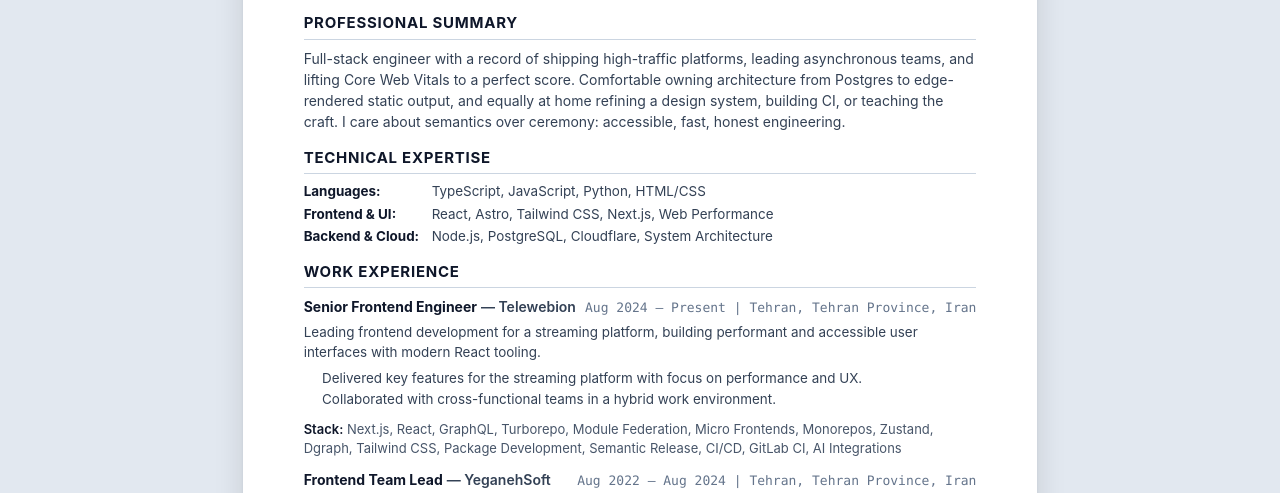
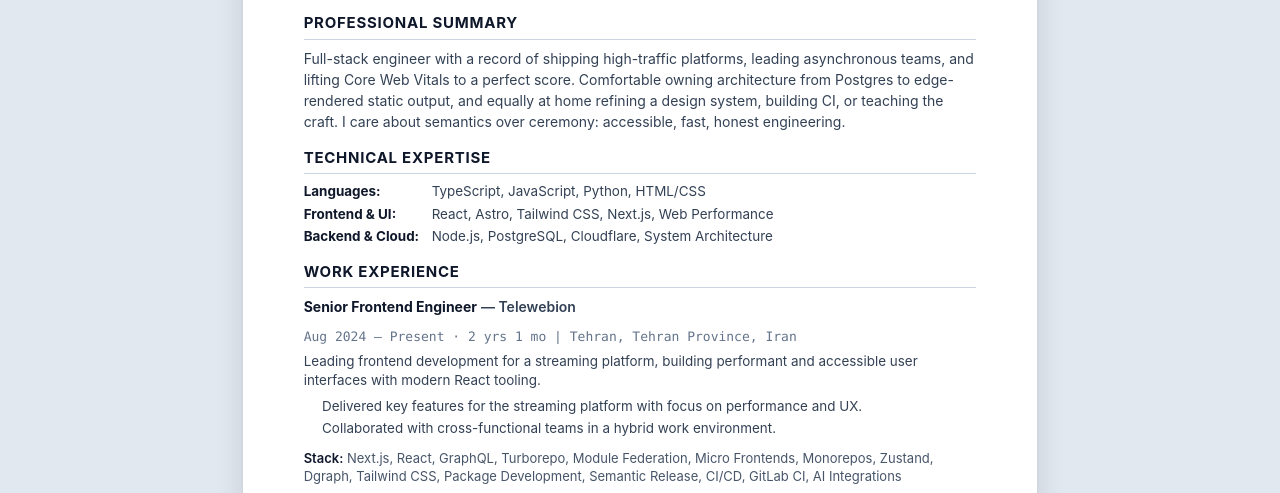
Before and after one commit to AlirezaGhadyani/my-portfolio, an Astro site: page /print/resume in a window 1280 px wide. Shown: the part 297-790 px from the top of the page. Built offline with nearby package versions, Linux system fonts and the light colour scheme; Astro itself is replaced by a stand-in of ours; a web font is replaced by a local one.

Commit message:
feat(present): add human-readable duration helper for experience entries
Introduce a `duration()` function in the presentation layer that
computes elapsed time between two YYYY-MM dates as a compact string
(e.g., "2 yrs", "11 mos", "1 yr 7 mos"). Wire it into the
ExperienceSection component, print resume layout, and plain-text
resume generator so each role now displays its tenure alongside
the existing date range. Includes unit tests covering multi-year,
sub-year, ongoing, and malformed-input cases.

```diff
--- a/scripts/generate-txt.ts
+++ b/scripts/generate-txt.ts
@@ -3,7 +3,7 @@
 import { fileURLToPath } from "node:url";
 import { resumeData } from "../src/data/resume.ts";
 import { applyVariant, type ResumeVariant } from "../src/data/variants.ts";
-import { certificationLine, dateRange, educationLine, orderedExperience, skillLine } from "../src/domain/present.ts";
+import { certificationLine, dateRange, duration, educationLine, orderedExperience, skillLine } from "../src/domain/present.ts";
 
 const __filename = fileURLToPath(import.meta.url);
 const __dirname = path.dirname(__filename);
@@ -45,7 +45,7 @@
 	for (const exp of orderedExperience(experience)) {
 		const dates = dateRange(exp.startDate, exp.endDate);
 		lines.push(`${exp.role} | ${exp.company} | ${exp.location}`);
-		lines.push(`Dates: ${dates}`);
+		lines.push(`Dates: ${dates} (${duration(exp.startDate, exp.endDate)})`);
 		lines.push(exp.summary);
 		for (const h of exp.highlights) {
 			lines.push(`  * ${h}`);
--- a/src/domain/present.ts
+++ b/src/domain/present.ts
@@ -16,6 +16,35 @@
 /** Formats an open or closed date range with one consistent separator. */
 export function dateRange(start: string, end?: string): string {
 	return `${monthYear(start)} – ${end ? monthYear(end) : "Present"}`;
+}
+
+/** Calculates a human-readable duration between two YYYY-MM dates (e.g., "2 yrs 1 mo"). */
+export function duration(start: string, end?: string): string {
+	const [, startYear, startMonth] = monthPattern.exec(start) ?? [];
+	if (!startYear || !startMonth) throw new Error(`Invalid start date: ${start}`);
+
+	let endYear: number;
+	let endMonth: number;
+	if (end) {
+		const [, ey, em] = monthPattern.exec(end) ?? [];
+		if (!ey || !em) throw new Error(`Invalid end date: ${end}`);
+		endYear = Number(ey);
+		endMonth = Number(em);
+	} else {
+		const now = new Date();
+		endYear = now.getUTCFullYear();
+		endMonth = now.getUTCMonth() + 1;
+	}
+
+	let months = (endYear - Number(startYear)) * 12 + (endMonth - Number(startMonth)) + 1;
+	if (months < 0) months = 0;
+
+	const years = Math.floor(months / 12);
+	const remaining = months % 12;
+
+	if (years === 0) return `${remaining} mo${remaining !== 1 ? "s" : ""}`;
+	if (remaining === 0) return `${years} yr${years !== 1 ? "s" : ""}`;
+	return `${years} yr${years !== 1 ? "s" : ""} ${remaining} mo${remaining !== 1 ? "s" : ""}`;
 }
 
 /** Primary experience first, then newest start date, without mutating the input. */
--- a/src/pages/print/resume/[...variant].astro
+++ b/src/pages/print/resume/[...variant].astro
@@ -3,7 +3,7 @@
 import "../../../styles/print.css";
 import { resumeData } from "../../../data/resume.ts";
 import { applyVariant, VARIANTS, type ResumeVariant } from "../../../data/variants.ts";
-import { certificationLine, dateRange, educationLine, orderedExperience, skillLine } from "../../../domain/present.ts";
+import { certificationLine, dateRange, duration, educationLine, orderedExperience, skillLine } from "../../../domain/present.ts";
 
 export function getStaticPaths() {
 	const variants = Object.keys(VARIANTS) as ResumeVariant[];
@@ -198,7 +198,7 @@
 										<span class="item-company"> — {item.company}</span>
 									</div>
 									<div class="item-meta">
-										<span class="item-date">{dateRange(item.startDate, item.endDate)}</span>
+										<span class="item-date">{dateRange(item.startDate, item.endDate)} · {duration(item.startDate, item.endDate)}</span>
 										<span class="item-location"> | {item.location}</span>
 									</div>
 								</div>
```
Also changed, not shown: src/components/ExperienceSection.astro (+7 -1 lines), src/domain/present.test.ts (+15 -0 lines).
